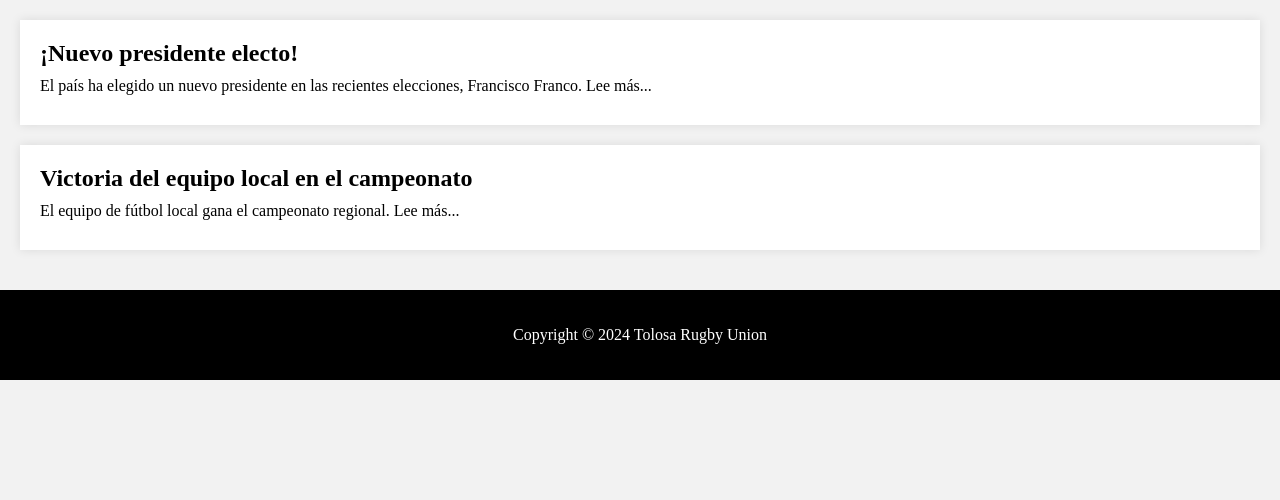
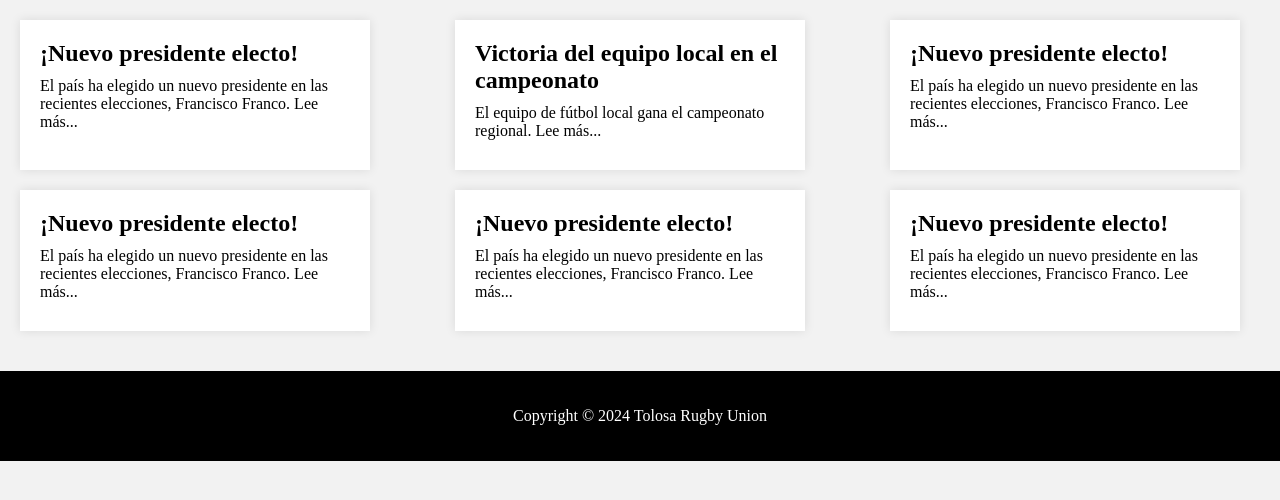
Before and after one commit to Luken1919/2Erronka, a PHP site: page /Albisteak.html in a window 1280 px wide. Shown: the part 108-608 px from the top of the page. Run offline with PHP 8.4, Linux system fonts and the light colour scheme.

Commit message:
Abliste orrialdea

```diff
--- a/web/Albisteak.html
+++ b/web/Albisteak.html
@@ -40,6 +40,22 @@
       <h2>Victoria del equipo local en el campeonato</h2>
       <p>El equipo de fútbol local gana el campeonato regional. Lee más...</p>
     </article>
+    <article>
+        <h2>¡Nuevo presidente electo!</h2>
+        <p>El país ha elegido un nuevo presidente en las recientes elecciones, Francisco Franco. Lee más...</p>
+      </article>
+      <article>
+        <h2>¡Nuevo presidente electo!</h2>
+        <p>El país ha elegido un nuevo presidente en las recientes elecciones, Francisco Franco. Lee más...</p>
+      </article>
+      <article>
+        <h2>¡Nuevo presidente electo!</h2>
+        <p>El país ha elegido un nuevo presidente en las recientes elecciones, Francisco Franco. Lee más...</p>
+      </article>
+      <article>
+        <h2>¡Nuevo presidente electo!</h2>
+        <p>El país ha elegido un nuevo presidente en las recientes elecciones, Francisco Franco. Lee más...</p>
+      </article>
   </main>
 
   <footer>
--- a/web/Style/Albisteak.css
+++ b/web/Style/Albisteak.css
@@ -73,18 +73,22 @@ body {
 
   main {
     padding: 20px;
+    display: flex;
+    flex-wrap: wrap;
+    justify-content: space-between;
   }
 
   article {
     background-color: #fff;
     padding: 20px;
+    width: 25%;
+    margin-right: 20px;
     margin-bottom: 20px;
     box-shadow: 0 0 10px rgba(0, 0, 0, 0.1);
   }
 
   article h2 {
     margin: 0;
-    font-size: 1.5em;
   }
 
   article p {
```
